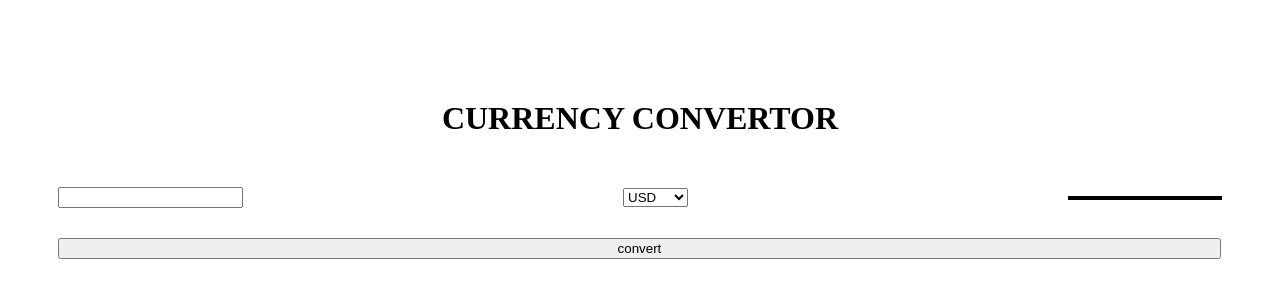
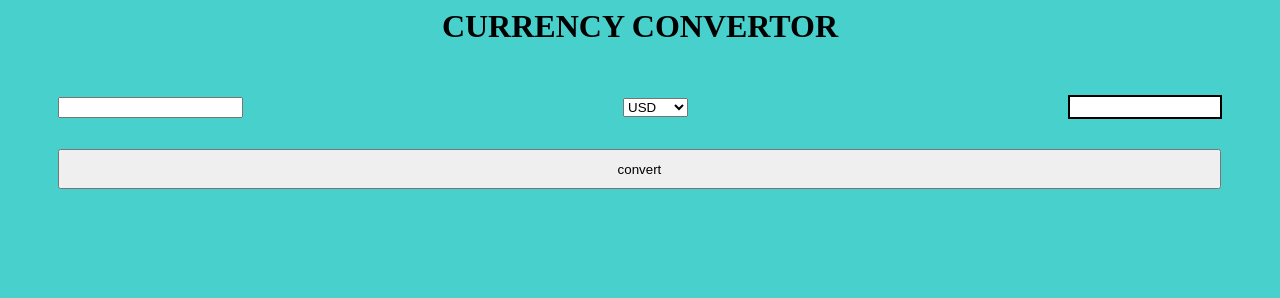
Before and after one commit to bakhodirsuyarov/valyuta-convertor, a plain HTML site: page index.html in a window 1280 px wide. Drawn offline with Linux system fonts and the light colour scheme.

Commit message:
change style

```diff
--- a/css/style.css
+++ b/css/style.css
@@ -1,15 +1,20 @@
+body{
+  box-sizing: border-box;
+  background-color: mediumturquoise;
+}
+
 .container{
   width: 100%;
   max-width: 1316px;
-  margin-left: auto;
-  margin-right: auto;
+  justify-content: center;
+  align-items: center;
+
 }
 
 .konvertor-title{
   margin: 0;
   padding: 0;
   list-style: none;
-  margin-top: 100px;
   margin-bottom: 50px;
   text-align: center;
 }
@@ -25,11 +30,14 @@
 
 .currency-output{
   width: 150px;
+  height: 20px;
+  background-color: #fff;
   border: solid 2px #000;
 }
 
 .currency-btn{
   width: 92%;
+  height: 40px;
   margin-left: 50px;
   margin-right: 50px;
 }
--- a/js/main.js
+++ b/js/main.js
@@ -10,3 +10,10 @@ elForm.addEventListener('submit', function(evt) {
 
   elOutput.textContent = resault.toFixed(2);
 });
+
+elInput.addEventListener('keyup', function() {
+
+  let resault = Number(elInput.value) * Number(elSelect.value);
+
+  elOutput.textContent = resault.toFixed(2);
+});
```
